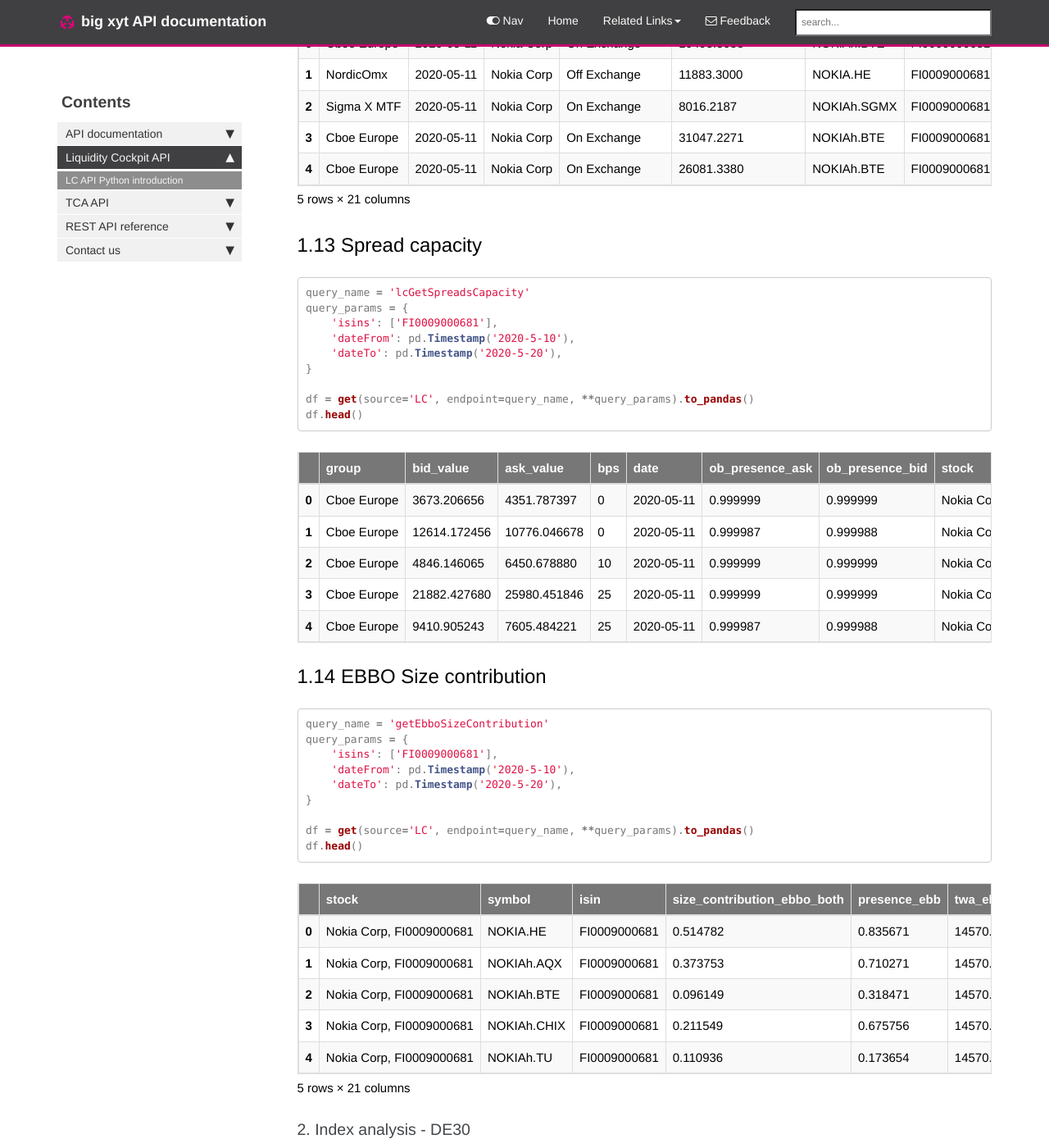
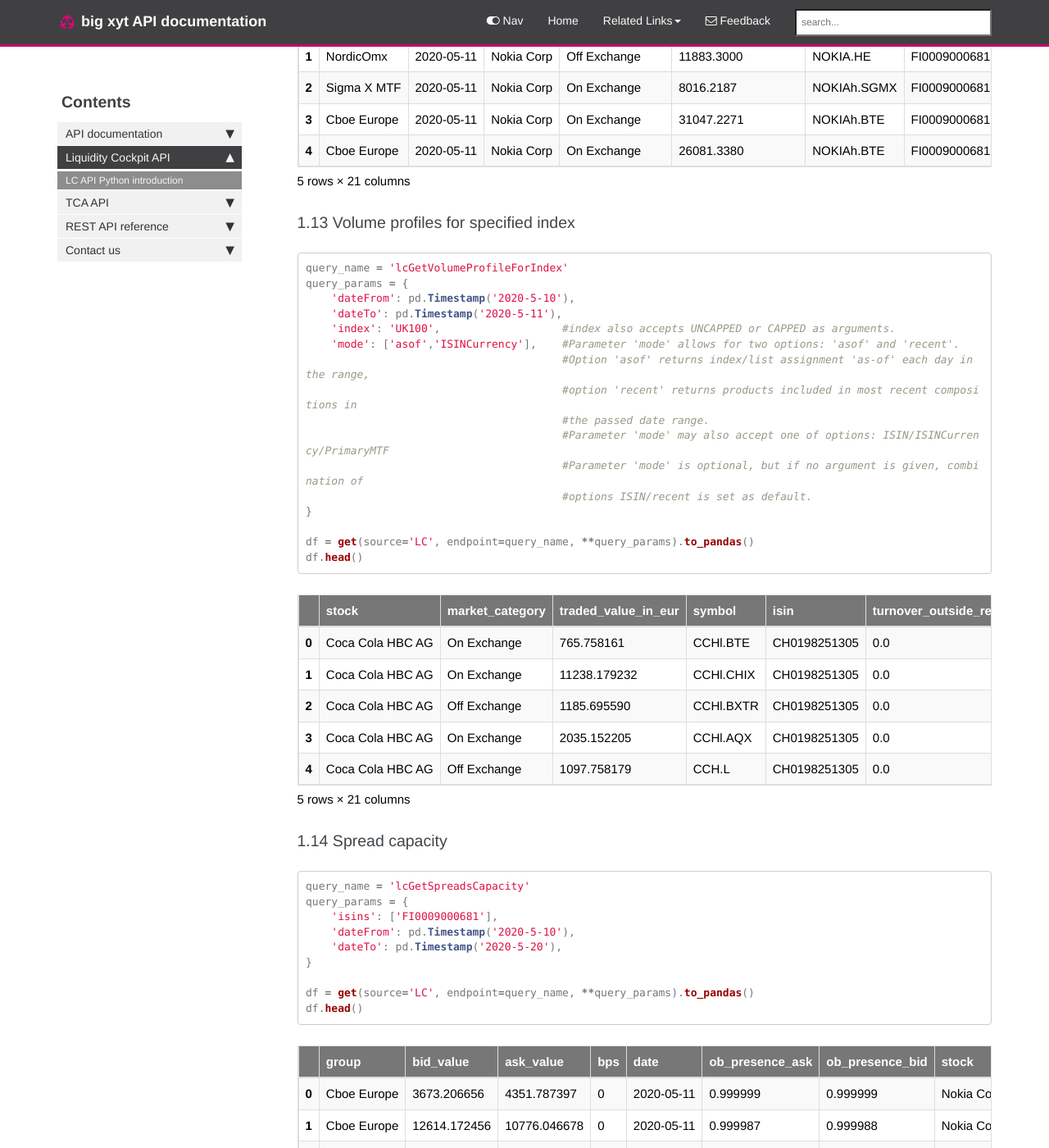
Before and after one commit to xythub/xythub.github.io, a Jekyll site: the page built from pages/xyt/lib_lc_api_python.md, in a window 1280 px wide and 1400 px high, scrolled down 8469 px. Shown: the whole window at 82% size. Built offline with Jekyll 4.4.1, drawn with Linux system fonts in a browser that asks for light colours; comment, search, counter and statistics services are not loaded; some of the changed text lies outside the part shown.

Commit message:
Update LC API documentation

````diff
--- a/pages/xyt/lib_lc_api_python.md
+++ b/pages/xyt/lib_lc_api_python.md
@@ -1553,7 +1553,7 @@
 </div>
 
 
-## 1.11 Price movement
+### 1.11 Price movement
 
 
 ```python
@@ -1848,7 +1848,7 @@
 
 
 
-## 1.12 Volume profiles
+### 1.12 Volume profiles
 
 
 ```python
@@ -2022,7 +2022,188 @@
 
 
 
-## 1.13 Spread capacity
+### 1.13 Volume profiles for specified index
+
+
+```python
+query_name = 'lcGetVolumeProfileForIndex'
+query_params = {
+    'dateFrom': pd.Timestamp('2020-5-10'),
+    'dateTo': pd.Timestamp('2020-5-11'),
+    'index': 'UK100',                   #index also accepts UNCAPPED or CAPPED as arguments.
+    'mode': ['asof','ISINCurrency'],    #Parameter 'mode' allows for two options: 'asof' and 'recent'.
+                                        #Option 'asof' returns index/list assignment 'as-of' each day in the range,
+                                        #option 'recent' returns products included in most recent compositions in
+                                        #the passed date range.
+                                        #Parameter 'mode' may also accept one of options: ISIN/ISINCurrency/PrimaryMTF
+                                        #Parameter 'mode' is optional, but if no argument is given, combination of
+                                        #options ISIN/recent is set as default.
+}
+
+df = get(source='LC', endpoint=query_name, **query_params).to_pandas()
+df.head()
+```
+
+
+
+
+<div>
+<table border="1" class="dataframe">
+  <thead>
+    <tr style="text-align: right;">
+      <th></th>
+      <th>stock</th>
+      <th>market_category</th>
+      <th>traded_value_in_eur</th>
+      <th>symbol</th>
+      <th>isin</th>
+      <th>turnover_outside_regular_hours</th>
+      <th>value_traded_above_lisin_eur</th>
+      <th>exchange</th>
+      <th>addressable_traded_value_in_eur</th>
+      <th>currency</th>
+      <th>...</th>
+      <th>trade_count</th>
+      <th>threshold</th>
+      <th>trade_time</th>
+      <th>traded_value_in_local_ccy</th>
+      <th>capped</th>
+      <th>local_code</th>
+      <th>trade_category</th>
+      <th>trade_size</th>
+      <th>group</th>
+      <th>date</th>
+    </tr>
+  </thead>
+  <tbody>
+    <tr>
+      <th>0</th>
+      <td>Coca Cola HBC AG</td>
+      <td>On Exchange</td>
+      <td>765.758161</td>
+      <td>CCHl.BTE</td>
+      <td>CH0198251305</td>
+      <td>0.0</td>
+      <td>0.0</td>
+      <td>Cboe BXE</td>
+      <td>765.758161</td>
+      <td>GBX</td>
+      <td>...</td>
+      <td>1</td>
+      <td>42540000.0</td>
+      <td>01:00:00</td>
+      <td>67290.9984</td>
+      <td>0</td>
+      <td>CCHl</td>
+      <td>Off-Book (On-Exchange)</td>
+      <td>36</td>
+      <td>Cboe Europe</td>
+      <td>2020-05-11</td>
+    </tr>
+    <tr>
+      <th>1</th>
+      <td>Coca Cola HBC AG</td>
+      <td>On Exchange</td>
+      <td>11238.179232</td>
+      <td>CCHl.CHIX</td>
+      <td>CH0198251305</td>
+      <td>0.0</td>
+      <td>0.0</td>
+      <td>Cboe CXE</td>
+      <td>11238.179232</td>
+      <td>GBX</td>
+      <td>...</td>
+      <td>2</td>
+      <td>42540000.0</td>
+      <td>08:00:00</td>
+      <td>987555.0000</td>
+      <td>0</td>
+      <td>CCHl</td>
+      <td>Lit/Order Book</td>
+      <td>515</td>
+      <td>Cboe Europe</td>
+      <td>2020-05-11</td>
+    </tr>
+    <tr>
+      <th>2</th>
+      <td>Coca Cola HBC AG</td>
+      <td>Off Exchange</td>
+      <td>1185.695590</td>
+      <td>CCHl.BXTR</td>
+      <td>CH0198251305</td>
+      <td>0.0</td>
+      <td>0.0</td>
+      <td>Cboe TDM</td>
+      <td>1185.695590</td>
+      <td>GBX</td>
+      <td>...</td>
+      <td>1</td>
+      <td>42540000.0</td>
+      <td>08:00:00</td>
+      <td>104193.0000</td>
+      <td>0</td>
+      <td>CCHl</td>
+      <td>Off-Exchange/SI</td>
+      <td>54</td>
+      <td>Cboe TDM</td>
+      <td>2020-05-11</td>
+    </tr>
+    <tr>
+      <th>3</th>
+      <td>Coca Cola HBC AG</td>
+      <td>On Exchange</td>
+      <td>2035.152205</td>
+      <td>CCHl.AQX</td>
+      <td>CH0198251305</td>
+      <td>0.0</td>
+      <td>0.0</td>
+      <td>Aquis Exchange</td>
+      <td>2035.152205</td>
+      <td>GBX</td>
+      <td>...</td>
+      <td>1</td>
+      <td>42540000.0</td>
+      <td>08:00:00</td>
+      <td>178839.0000</td>
+      <td>0</td>
+      <td>CCHl</td>
+      <td>Lit/Order Book</td>
+      <td>93</td>
+      <td>Aquis Exchange</td>
+      <td>2020-05-11</td>
+    </tr>
+    <tr>
+      <th>4</th>
+      <td>Coca Cola HBC AG</td>
+      <td>Off Exchange</td>
+      <td>1097.758179</td>
+      <td>CCH.L</td>
+      <td>CH0198251305</td>
+      <td>0.0</td>
+      <td>0.0</td>
+      <td>LSE</td>
+      <td>1097.758179</td>
+      <td>GBX</td>
+      <td>...</td>
+      <td>11</td>
+      <td>42540000.0</td>
+      <td>08:00:00</td>
+      <td>96465.5000</td>
+      <td>0</td>
+      <td>CCH</td>
+      <td>Off-Exchange/OTC</td>
+      <td>50</td>
+      <td>LSE</td>
+      <td>2020-05-11</td>
+    </tr>
+  </tbody>
+</table>
+<p>5 rows × 21 columns</p>
+</div>
+
+
+
+### 1.14 Spread capacity
 
 
 ```python
@@ -2171,7 +2352,7 @@
 
 
 
-## 1.14 EBBO Size contribution
+### 1.15 EBBO Size contribution
 
 
 ```python
````
